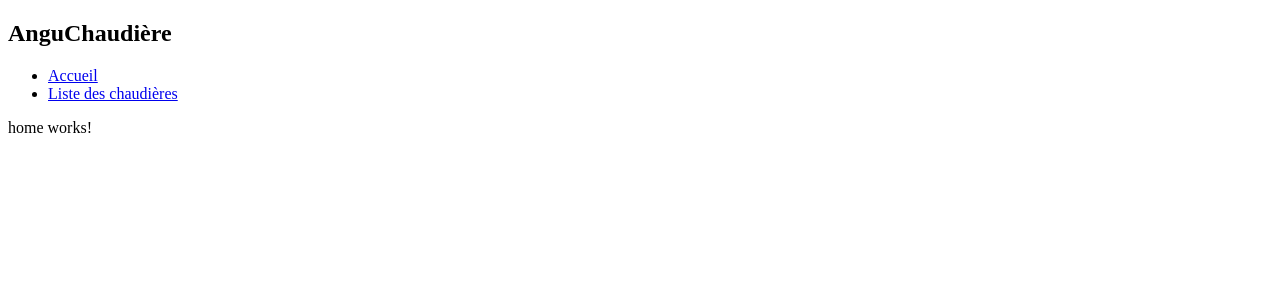
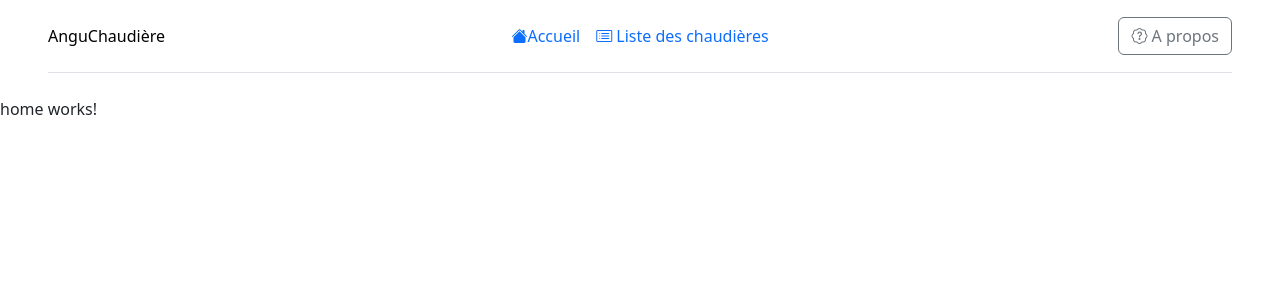
Before and after one commit to ToxykAuBleu/AnguChaudiere, an Angular app: page / in a window 1280 px wide. Shown: the top 300 px of the page. Built offline with nearby package versions, Linux system fonts and the light colour scheme.

Commit message:
🔧 Bug fix: mauvaise installation de Bootstrap. 🔥 Ajout du style sur le header.

```diff
--- a/angular.json
+++ b/angular.json
@@ -55,6 +55,7 @@
               "src/assets"
             ],
             "styles": [
+              "node_modules/bootstrap-icons/font/bootstrap-icons.css",
               "src/styles.scss"
             ],
             "scripts": []
--- a/package.json
+++ b/package.json
@@ -18,6 +18,8 @@
     "@angular/platform-browser": "^17.3.0",
     "@angular/platform-browser-dynamic": "^17.3.0",
     "@angular/router": "^17.3.0",
+    "@ng-bootstrap/ng-bootstrap": "^16.0.0",
+    "@popperjs/core": "^2.11.8",
     "bootstrap": "^5.3.3",
     "bootstrap-icons": "^1.11.3",
     "json-server": "^1.0.0-alpha.23",
@@ -29,6 +31,7 @@
     "@angular-devkit/build-angular": "^17.3.0",
     "@angular/cli": "^17.3.0",
     "@angular/compiler-cli": "^17.3.0",
+    "@angular/localize": "^17.3.0",
     "@types/jasmine": "~5.1.0",
     "jasmine-core": "~5.1.0",
     "karma": "~6.4.0",
--- a/src/app/app.module.ts
+++ b/src/app/app.module.ts
@@ -7,6 +7,7 @@ import { HomeComponent } from './home/home.component';
 import { HeaderComponent } from './header/header.component';
 import { ChaudiereComponent } from './chaudiere/chaudiere.component';
 import { ListChaudiereComponent } from './list-chaudiere/list-chaudiere.component';
+import { NgbModule } from '@ng-bootstrap/ng-bootstrap';
 
 @NgModule({
   declarations: [
@@ -18,7 +19,8 @@ import { ListChaudiereComponent } from './list-chaudiere/list-chaudiere.componen
   ],
   imports: [
     BrowserModule,
-    AppRoutingModule
+    AppRoutingModule,
+    NgbModule
   ],
   providers: [],
   bootstrap: [AppComponent]
--- a/src/app/header/header.component.html
+++ b/src/app/header/header.component.html
@@ -1,7 +1,16 @@
-<div>
-    <h2>{{title}}</h2>
-    <ul>
-        <li><a routerLink="/">Accueil</a></li>
-        <li><a routerLink="/chaudieres">Liste des chaudières</a></li>
+<nav class="d-flex flex-wrap align-items-center justify-content-center justify-content-md-between py-3 mb-4 border-bottom mx-5">
+    <div class="col-md-3 mb-2 mb-md-0">
+        <a routerLink="/" class="d-inline-flex link-body-emphasis text-decoration-none">
+            {{ title }}
+        </a>
+    </div>
+
+    <ul class="nav col-12 col-md-auto mb-2 justify-content-center mb-md-0">
+        <li><a class="nav-link px-2" routerLink="/"><i class="bi bi-house-fill"></i>Accueil</a> </li>
+        <li><a class="nav-link px-2" routerLink="/chaudieres"><i class="bi bi-card-list"></i> Liste des chaudières</a></li>
     </ul>
-</div>
+
+    <div class="col-md-3 text-end">
+        <button type="button" class="btn btn-outline-secondary"><i class="bi bi-patch-question"></i> A propos</button>
+    </div>
+</nav>
--- a/src/main.ts
+++ b/src/main.ts
@@ -1,3 +1,5 @@
+/// <reference types="@angular/localize" />
+
 import { platformBrowserDynamic } from '@angular/platform-browser-dynamic';
 
 import { AppModule } from './app/app.module';
--- a/src/styles.scss
+++ b/src/styles.scss
@@ -1 +1,4 @@
 /* You can add global styles to this file, and also import other style files */
+
+/* Importing Bootstrap SCSS file. */
+@import 'bootstrap/scss/bootstrap';
--- a/tsconfig.app.json
+++ b/tsconfig.app.json
@@ -3,7 +3,9 @@
   "extends": "./tsconfig.json",
   "compilerOptions": {
     "outDir": "./out-tsc/app",
-    "types": []
+    "types": [
+      "@angular/localize"
+    ]
   },
   "files": [
     "src/main.ts"
```
Also changed, not shown: 2 other files (tests, documents, lock files or other folders).
